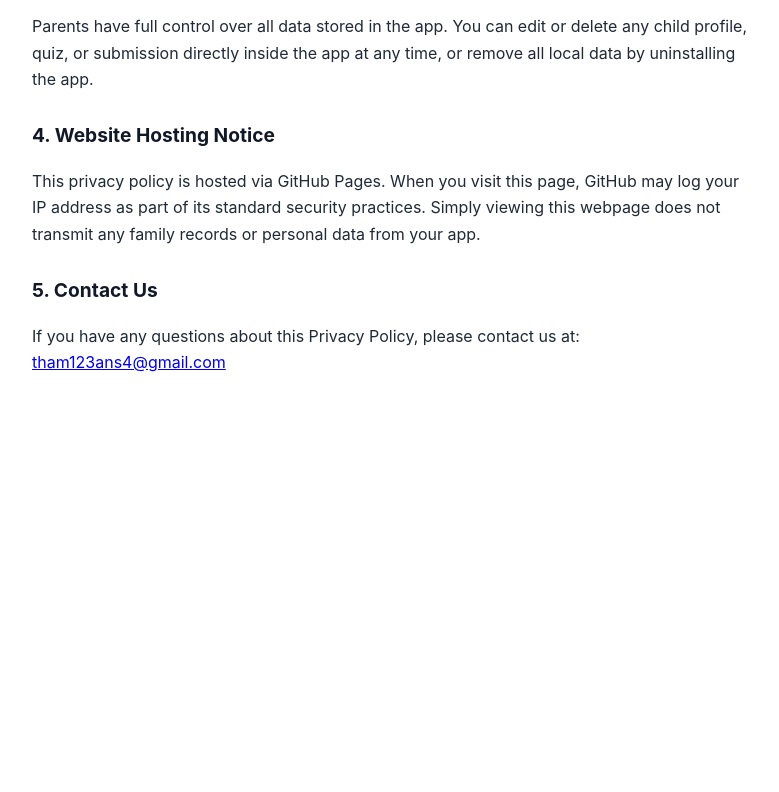
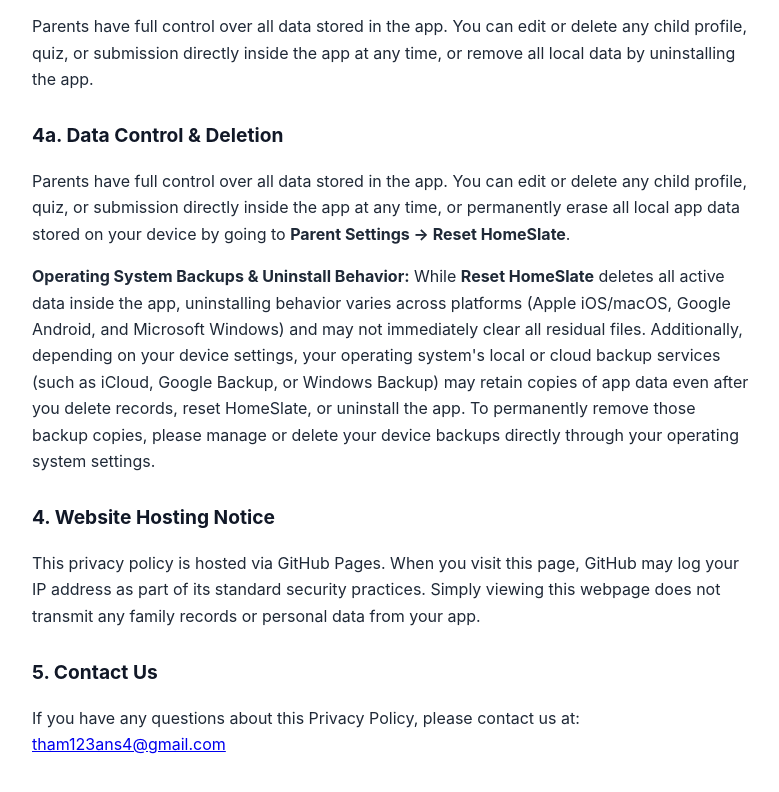
Before and after one commit to tham123ans1/homeslate-privacy, a plain HTML site: page index.html in a window 1280 px wide. Shown: the part 835-1627 px from the top of the page, without its empty margins (248-1027 px from the left). Before the commit the page ends 1251 px from the top, so only its background shows below. Drawn offline with Linux system fonts and the light colour scheme.

Commit message:
Update index.html

```diff
--- a/index.html
+++ b/index.html
@@ -56,6 +56,14 @@
     submission directly inside the app at any time, or remove all local data by uninstalling the app.
   </p>
 
+  <h2>4a. Data Control &amp; Deletion</h2>
+  <p>
+    Parents have full control over all data stored in the app. You can edit or delete any child profile, quiz, or submission directly inside the app at any time, or permanently erase all local app data stored on your device by going to <strong>Parent Settings &rarr; Reset HomeSlate</strong>.
+  </p>
+  <p>
+    <strong>Operating System Backups &amp; Uninstall Behavior:</strong> While <strong>Reset HomeSlate</strong> deletes all active data inside the app, uninstalling behavior varies across platforms (Apple iOS/macOS, Google Android, and Microsoft Windows) and may not immediately clear all residual files. Additionally, depending on your device settings, your operating system's local or cloud backup services (such as iCloud, Google Backup, or Windows Backup) may retain copies of app data even after you delete records, reset HomeSlate, or uninstall the app. To permanently remove those backup copies, please manage or delete your device backups directly through your operating system settings.
+  </p>
+
   <h2>4. Website Hosting Notice</h2>
   <p>
     This privacy policy is hosted via GitHub Pages. When you visit this page,
```
